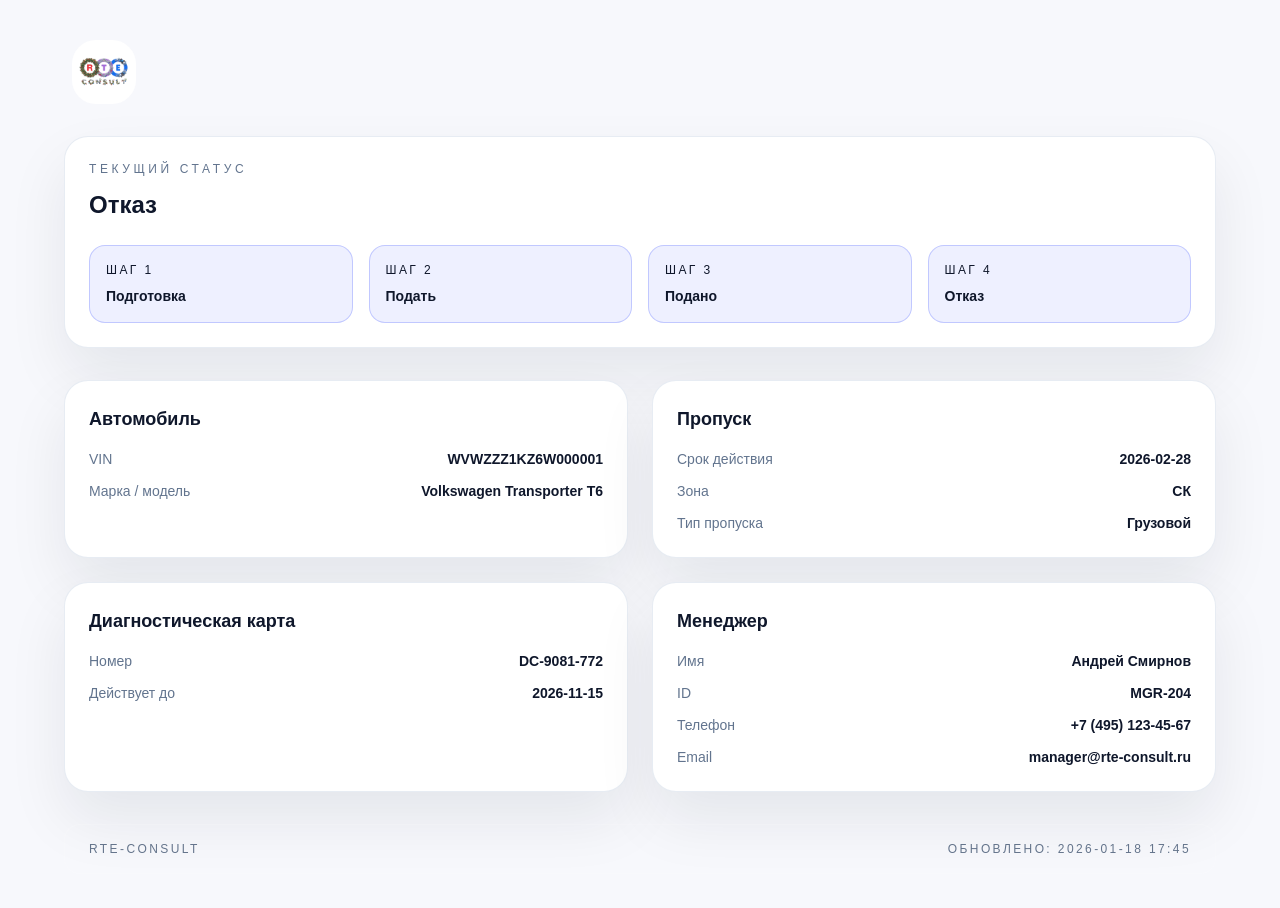
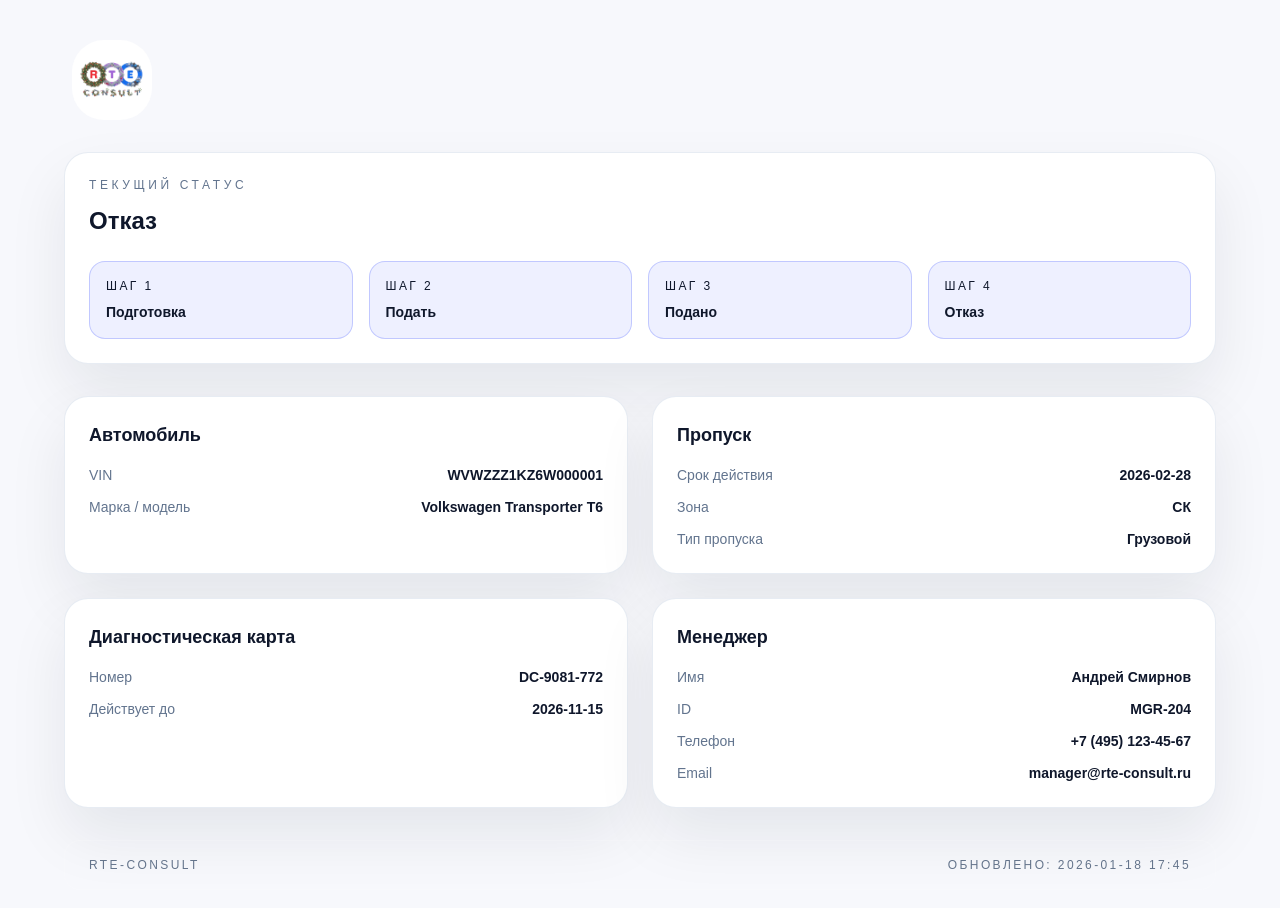
Before and after one commit to teddy1589-glitch/trackerpass, a Next.js app: page /track/demo in a window 1280 px wide. Shown: the top 908 px of the page. Built offline with nearby package versions, Linux system fonts and the light colour scheme.

Commit message:
style: increase logo size

```diff
--- a/components/tracker/BrandHeader.tsx
+++ b/components/tracker/BrandHeader.tsx
@@ -3,12 +3,12 @@ import Image from "next/image";
 export function BrandHeader() {
   return (
     <div className="flex w-full items-center justify-start px-2">
-      <div className="flex h-16 w-16 items-center justify-center overflow-hidden rounded-3xl bg-white shadow-brand">
+      <div className="flex h-20 w-20 items-center justify-center overflow-hidden rounded-[32px] bg-white shadow-brand">
         <Image
           src="/logo.png"
           alt="RTE-Consult"
-          width={56}
-          height={56}
+          width={72}
+          height={72}
         />
       </div>
     </div>
```
